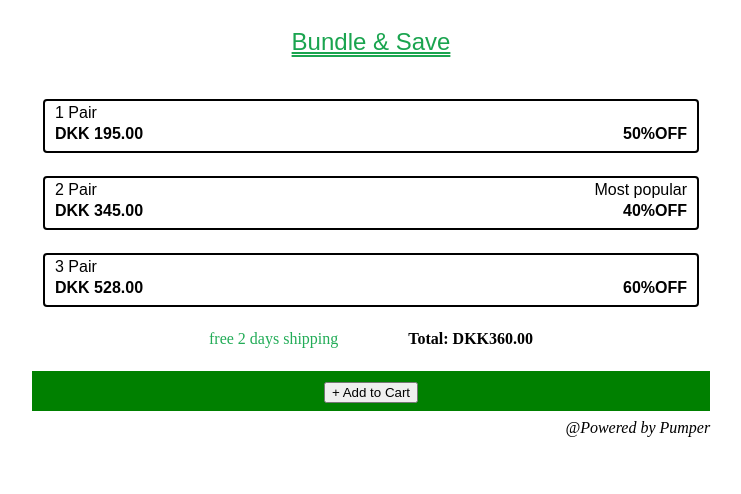
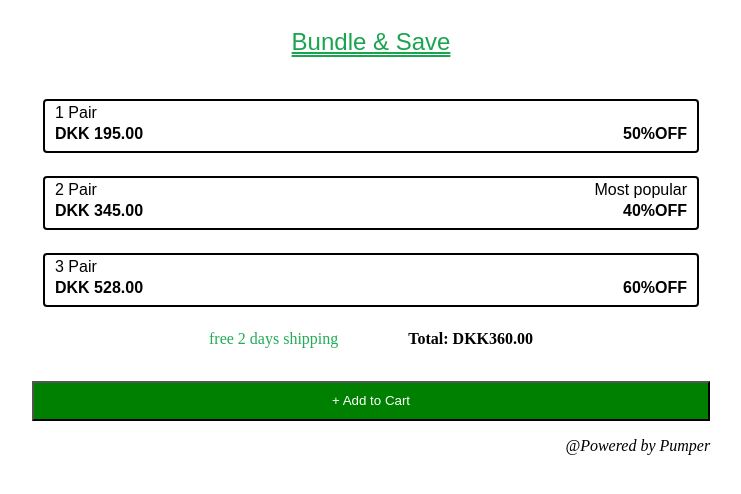
Before and after one commit to DUSHYANTSINGHTHAKUR/3-Interactive-box, a plain HTML site: page index.html in a window 1280 px wide. Shown: the whole page, without its empty margins (269-1010 px from the left). Drawn offline with Linux system fonts and the light colour scheme.

Commit message:
Update style.css

```diff
--- a/style.css
+++ b/style.css
@@ -69,7 +69,9 @@ width: 50px;
     flex-direction: column;
     justify-content: center;
 }
-.last{
+.last button{
+     cursor: pointer;
+    color: white;
 background-color: green;
 width: 53vw;
 height:40px;
```
